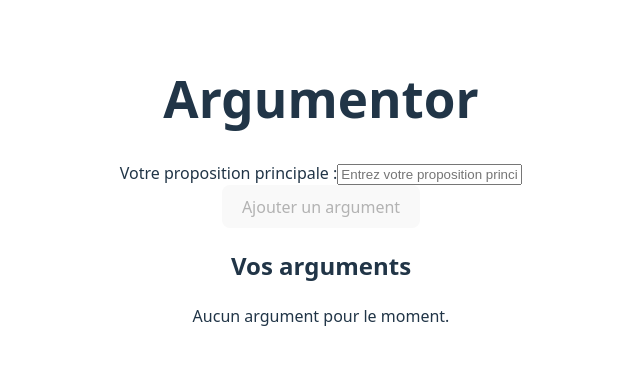
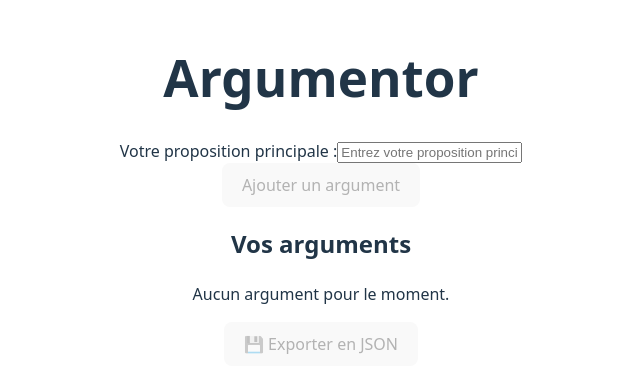
Before and after one commit to Alexgyg-pro/argumentor, a React (Vite) app: page / in a window 1280 px wide. Shown: the part 210-602 px from the top of the page, without its empty margins (319-959 px from the left). Built offline with nearby package versions, Linux system fonts and the light colour scheme.

Commit message:
feat: add basic JSON export for proposition (US-7)

```diff
--- a/src/App.jsx
+++ b/src/App.jsx
@@ -1,6 +1,7 @@
 import { useState } from "react";
 import { PropositionInput } from "./components/PropositionInput";
 import { ArgumentList } from "./components/ArgumentList";
+import { ExportButton } from "./components/ExportButton";
 import "./App.css";
 
 function App() {
@@ -25,6 +26,7 @@ function App() {
       </button>
       {/* US-6 : Intégration de la liste */}
       <ArgumentList argumentList={argumentList} />
+      <ExportButton proposition={proposition} />
     </div>
   );
 }
--- /dev/null
+++ b/src/components/ExportButton.jsx
@@ -0,0 +1,29 @@
+export function ExportButton({ proposition }) {
+  const handleExport = () => {
+    // 1. Créer l'objet JSON simple
+    const data = {
+      proposition: proposition,
+      version: "1.0", // Toujours bon d'avoir une version
+    };
+
+    // 2. Convertir en string JSON
+    const jsonString = JSON.stringify(data, null, 2); // null, 2 pour l'indentation
+
+    // 3. Créer un blob et un lien de téléchargement
+    const blob = new Blob([jsonString], { type: "application/json" });
+    const url = URL.createObjectURL(blob);
+    const a = document.createElement("a");
+    a.href = url;
+    a.download = "argumentaire.json"; // Nom du fichier
+    document.body.appendChild(a);
+    a.click();
+    document.body.removeChild(a);
+    URL.revokeObjectURL(url);
+  };
+
+  return (
+    <button onClick={handleExport} disabled={!proposition}>
+      💾 Exporter en JSON
+    </button>
+  );
+}
```
